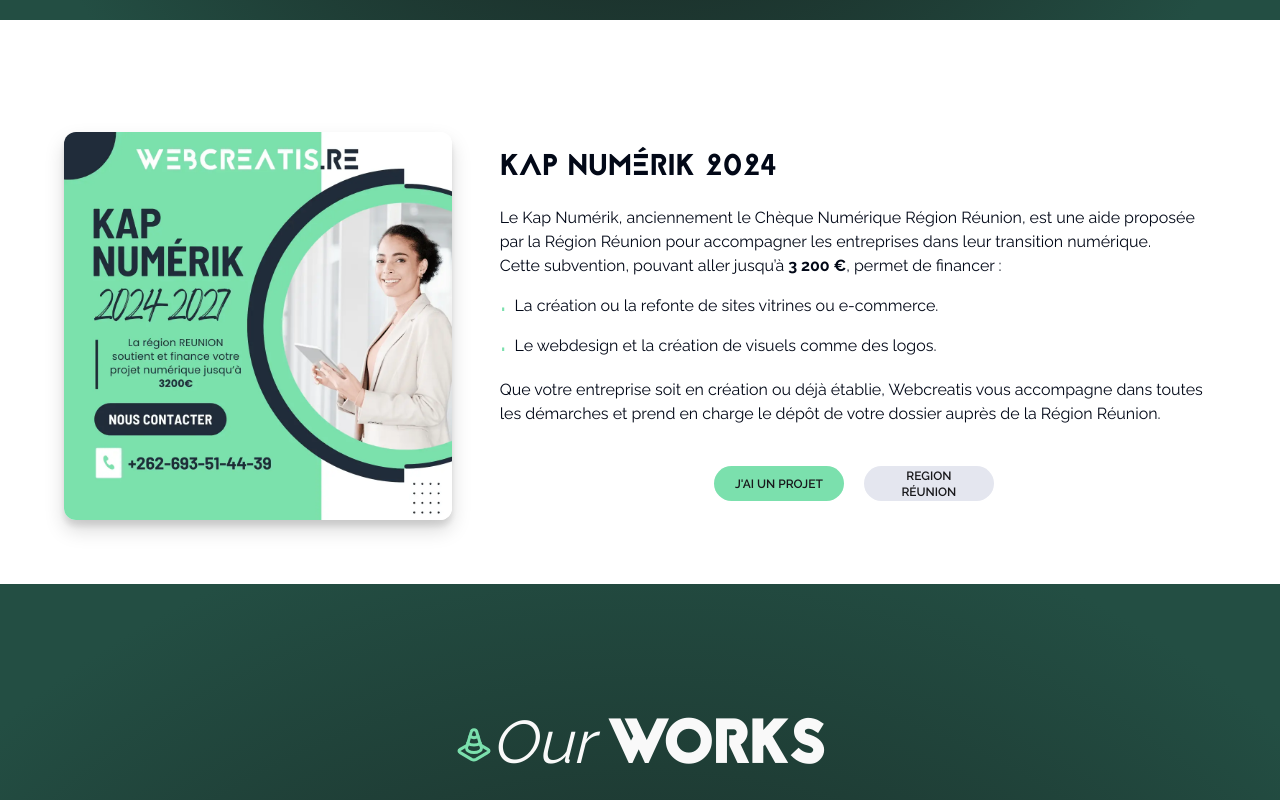
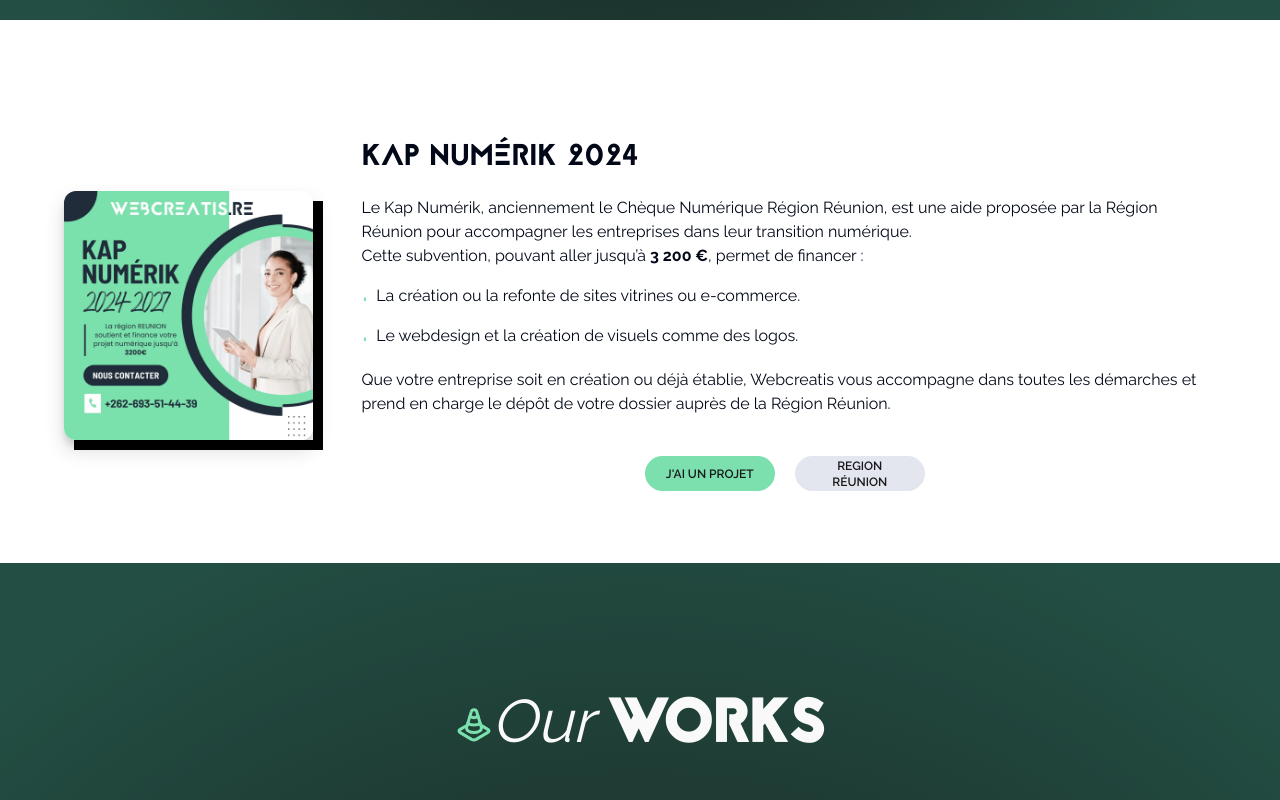
Before and after one commit to webcreatis/WC, a Next.js app: page / in a window 1280 px wide. Shown: the part 780-1580 px from the top of the page. Built offline with nearby package versions, Linux system fonts and the light colour scheme.

Commit message:
WEBCREATIS > install @studio-freight/lenis + test div animated with motion

```diff
--- a/app/components/KapNumerikCTA.tsx
+++ b/app/components/KapNumerikCTA.tsx
@@ -1,3 +1,6 @@
+"use client";
+
+import { motion } from "framer-motion";
 import Image from "next/image";
 import kapNumerikPics from "../assets/images/KAP-NUMERIK-2024-webcreatis.webp";
 import logoRegionReunion from "../assets/images/region-reunion-logo.webp";
@@ -19,12 +22,18 @@ export default function KapNumerikCTA() {
           className="w-[200px] h-[200px] xs:w-full xs:h-auto tablet:w-[45%]"
         />
       </div>
-      <div className="w-[50%] xs:w-full xs:mt-12 tablet:w-[50%] laptop:w-[65%] h-auto shadow-[0_10px_20px_rgba(0,0,0,0.15),_0_6px_6px_rgba(0,0,0,0.1)] rounded-xl">
-        <Image
-          src={kapNumerikPics}
-          alt="Publicité pour le kap Numerik à la réunion"
-          className="w-[100%] h-[100%] rounded-xl"
-        />
+      <div className="w-[50%] xs:w-full xs:mt-12 tablet:w-[50%] laptop:w-[35%] h-auto shadow-[0_10px_20px_rgba(0,0,0,0.15),_0_6px_6px_rgba(0,0,0,0.1)] rounded-xl">
+        <motion.div
+          transition={{ duration: 0.3 }}
+          initial={{ boxShadow: "0px 0px #000", height: "0px" }}
+          whileInView={{ boxShadow: "10px 10px #000", height: "100%" }}
+        >
+          <Image
+            src={kapNumerikPics}
+            alt="Publicité pour le kap Numerik à la réunion"
+            className="w-[100%] h-[100%] rounded-xl"
+          />
+        </motion.div>
       </div>
       <div className="flex flex-col flex-grow p-16 xs:p-2">
         <h2 className="font-jaapokki uppercase text-3xl pb-5 xs:pt-12 xs:Text-2xl mobile:text-3xl">
--- a/package.json
+++ b/package.json
@@ -11,6 +11,7 @@
   "dependencies": {
     "@radix-ui/react-accordion": "^1.2.1",
     "@radix-ui/react-slot": "^1.1.0",
+    "@studio-freight/lenis": "^1.0.42",
     "class-variance-authority": "^0.7.0",
     "clsx": "^2.1.1",
     "embla-carousel-react": "^8.5.1",
```
Also changed, not shown: 1 other file (tests, documents, lock files or other folders).
